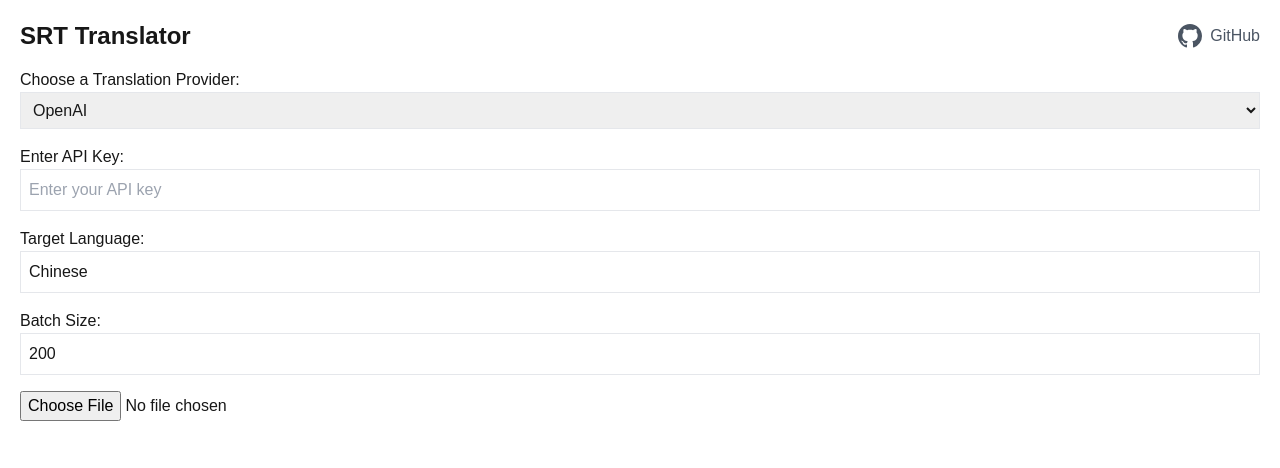
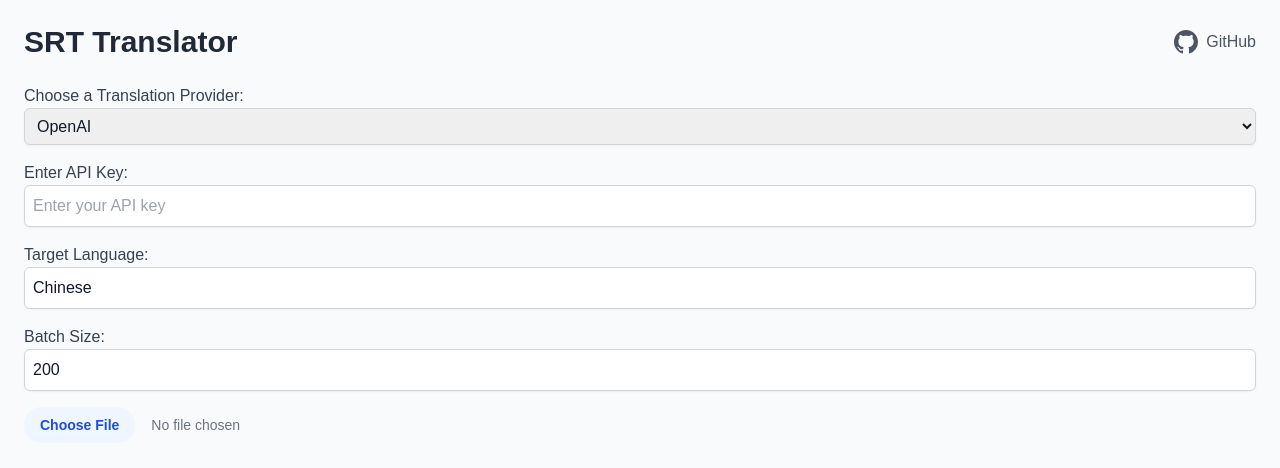
Before and after one commit to justoy/srt-translator-fe, a Next.js app: page / in a window 1280 px wide. Shown: the top 468 px of the page. Built offline with nearby package versions, Linux system fonts and the light colour scheme.

Commit message:
modern UI

```diff
--- a/app/layout.tsx
+++ b/app/layout.tsx
@@ -24,7 +24,7 @@
 }>) {
   return (
     <html lang="en">
-      <body className={`${geistSans.variable} ${geistMono.variable} antialiased`}>{children}</body>
+      <body className={`${geistSans.variable} ${geistMono.variable} antialiased bg-gray-100 text-gray-900`}>{children}</body>
     </html>
   );
 }
--- a/app/page.tsx
+++ b/app/page.tsx
@@ -116,9 +116,9 @@
   };
 
   return (
-    <main className="p-5">
-      <div className="flex items-center justify-between">
-        <h1 className="text-2xl font-bold">SRT Translator</h1>
+    <main className="p-6 bg-gray-50 min-h-screen">
+      <div className="flex items-center justify-between mb-6">
+        <h1 className="text-3xl font-extrabold text-gray-800">SRT Translator</h1>
         <a
           href="https://github.com/justoy/srt-translator-fe"
           target="_blank"
@@ -143,9 +143,9 @@
 
       {/* Translation Provider Selection */}
       <div className="mt-4">
-        <label className="block font-medium">Choose a Translation Provider:</label>
+        <label className="block font-medium text-gray-700">Choose a Translation Provider:</label>
         <select
-          className="border p-2 w-full"
+          className="border border-gray-300 p-2 w-full rounded-md shadow-sm focus:outline-none focus:ring-2 focus:ring-blue-500"
           value={provider}
           onChange={(e) => {
             setProvider(e.target.value);
@@ -163,9 +163,9 @@
       {/* API Key Input (Only for OpenAI & DeepSeek) */}
       {getProvider(provider)?.requiresApiKey && (
         <div className="mt-4">
-          <label className="block font-medium">Enter API Key:</label>
+          <label className="block font-medium text-gray-700">Enter API Key:</label>
           <input
-            className="border p-2 w-full"
+            className="border border-gray-300 p-2 w-full rounded-md shadow-sm focus:outline-none focus:ring-2 focus:ring-blue-500"
             type="text"
             value={apiKey}
             onChange={(e) => {
@@ -179,9 +179,9 @@
 
       {/* Language Selection */}
       <div className="mt-4">
-        <label className="block font-medium">Target Language:</label>
+        <label className="block font-medium text-gray-700">Target Language:</label>
         <input
-          className="border p-2 w-full"
+          className="border border-gray-300 p-2 w-full rounded-md shadow-sm focus:outline-none focus:ring-2 focus:ring-blue-500"
           type="text"
           value={targetLang}
           onChange={(e) => {
@@ -194,9 +194,9 @@
 
       {/* Batch Size Selection */}
       <div className="mt-4">
-        <label className="block font-medium">Batch Size:</label>
+        <label className="block font-medium text-gray-700">Batch Size:</label>
         <input
-          className="border p-2 w-full"
+          className="border border-gray-300 p-2 w-full rounded-md shadow-sm focus:outline-none focus:ring-2 focus:ring-blue-500"
           type="number"
           min="1"
           max="200"
@@ -207,12 +207,12 @@
 
       {/* File Upload */}
       <div className="mt-4">
-        <input type="file" accept=".srt" onChange={handleFileUpload} />
+        <input type="file" accept=".srt" onChange={handleFileUpload} className="block w-full text-sm text-gray-500 file:mr-4 file:py-2 file:px-4 file:rounded-full file:border-0 file:text-sm file:font-semibold file:bg-blue-50 file:text-blue-700 hover:file:bg-blue-100" />
       </div>
 
       {/* Translate Button */}
       {subs.size > 0 && !isTranslating && (
-        <button className="mt-4 bg-blue-500 text-white px-4 py-2 rounded" onClick={handleTranslate}>
+        <button className="mt-4 bg-blue-600 text-white px-4 py-2 rounded-md shadow-md hover:bg-blue-700 transition duration-300" onClick={handleTranslate}>
           Translate SRT
         </button>
       )}
@@ -221,8 +221,8 @@
       {isTranslating && (
         <div className="mt-4">
           <div className="flex justify-between mb-2">
-            <span>Translating...</span>
-            <span>{Math.round((progress.completed / progress.total) * 100)}%</span>
+            <span className="text-gray-700">Translating...</span>
+            <span className="text-gray-700">{Math.round((progress.completed / progress.total) * 100)}%</span>
           </div>
           <div className="w-full bg-gray-200 rounded-full h-2.5">
             <div
@@ -239,9 +239,9 @@
       {/* Download Translated File */}
       {translatedSubs.size > 0 && (
         <>
-          <p className="mt-4">Translation complete!</p>
+          <p className="mt-4 text-gray-700">Translation complete!</p>
           <button
-            className="mt-2 bg-green-500 text-white px-4 py-2 rounded"
+            className="mt-2 bg-green-600 text-white px-4 py-2 rounded-md shadow-md hover:bg-green-700 transition duration-300"
             onClick={handleDownload}
           >
             Download Translated SRT
```
